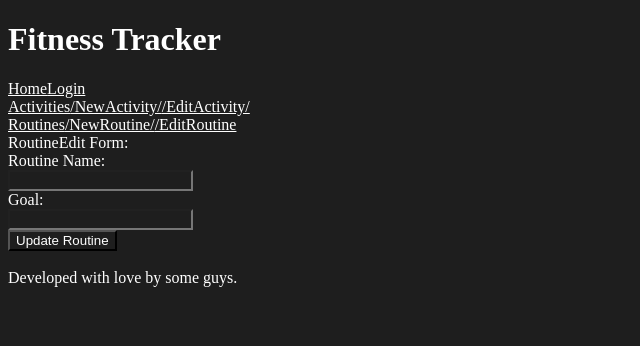
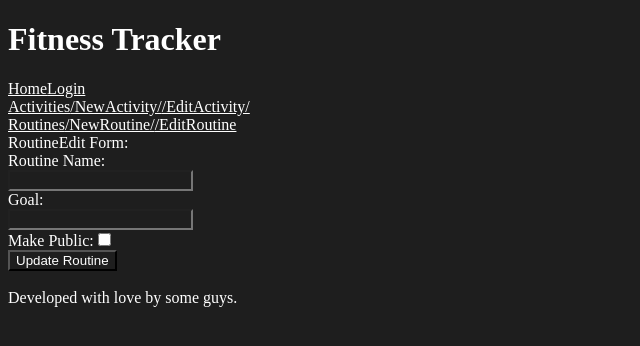
Before and after one commit to andrew-brandon-team/FitnessFrontEnd, a React (Create React App) app: page /edit-routine in a window 1280 px wide. Shown: the top 346 px of the page, without its empty margins (0-640 px from the left). Built offline with nearby package versions, Linux system fonts and the light colour scheme.

Commit message:
fixed edit routine form, fixed booleans on form

```diff
--- a/src/components/RoutineAdd.js
+++ b/src/components/RoutineAdd.js
@@ -44,7 +44,7 @@ const RoutineAdd = () => {
     console.log(goal)
   }
   function updateIsPublic(event) {
-    setIsPublic(event.target.value)
+    setIsPublic(event.target.checked)
     console.log(isPublic)
   }
 
--- a/src/components/RoutineEdit.js
+++ b/src/components/RoutineEdit.js
@@ -4,7 +4,7 @@ import { useOutletContext, useNavigate } from 'react-router-dom';
 const RoutineEdit = () => {
   const [name, setName] = useState("");
   const [goal, setGoal] = useState("");
-  const [idPublic, setIsPublic] = useState(false);
+  const [isPublic, setIsPublic] = useState(false);
   const {routinesObj: [routines, setRoutines]} = useOutletContext();
 
   async function submitRoutineEdit (event) {
@@ -38,8 +38,8 @@ const RoutineEdit = () => {
   }
 
   function editIsPublic (event) {
-    setIsPublic (event.target.value)
-    // console.log (event.target.checked)
+    setIsPublic (event.target.checked)
+    console.log (event.target.checked)
   }
 
   return (
@@ -61,6 +61,10 @@ const RoutineEdit = () => {
         <input onChange={editGoal} value={goal} type='text'></input>
         <br />
 
+        <label>Make Public:</label>
+        <input onChange={editIsPublic} value={isPublic} type="checkbox"></input>
+        <br />
+
         <button type="submit">Update Routine</button>
         <br />
         <br />
```
